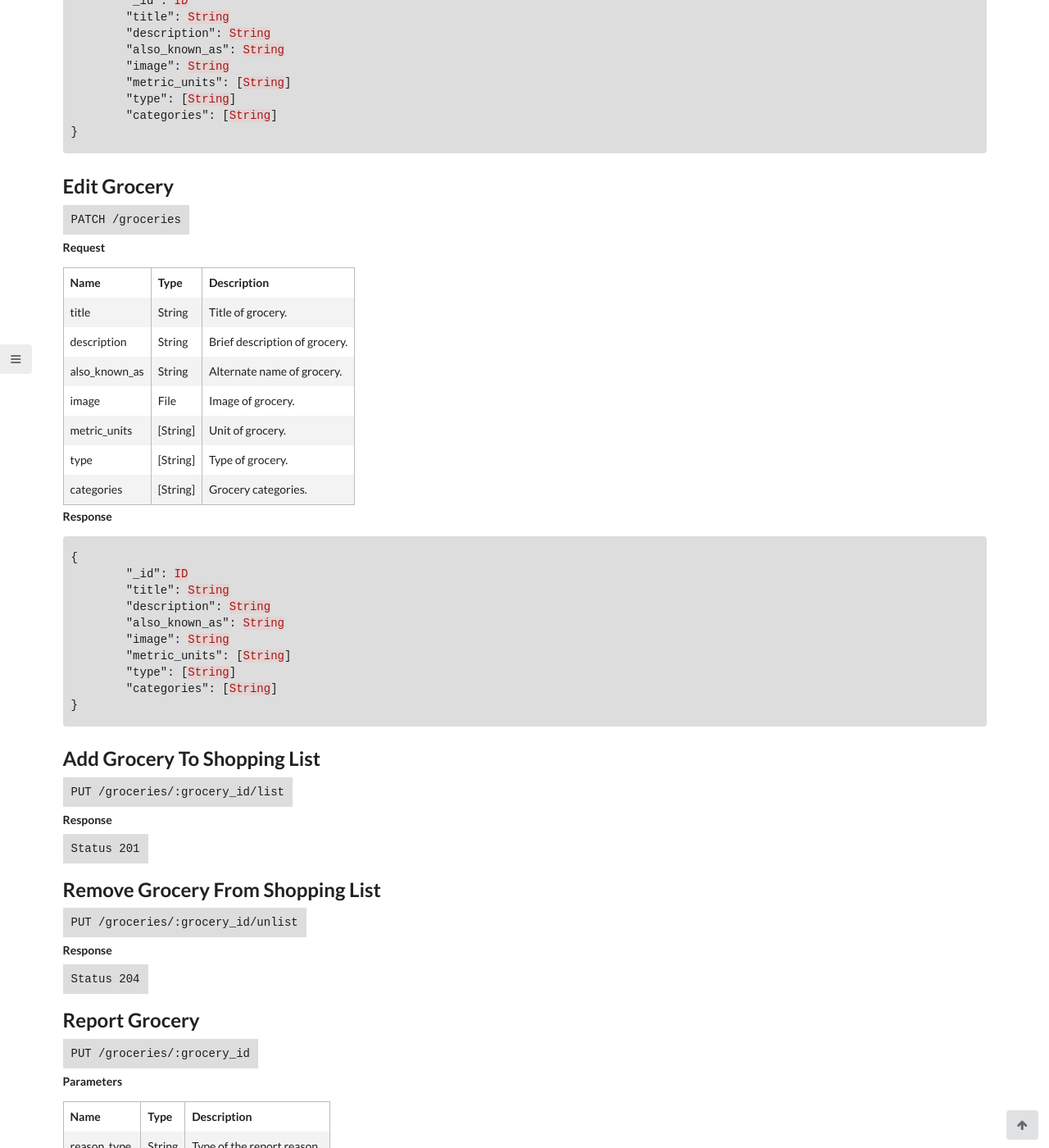
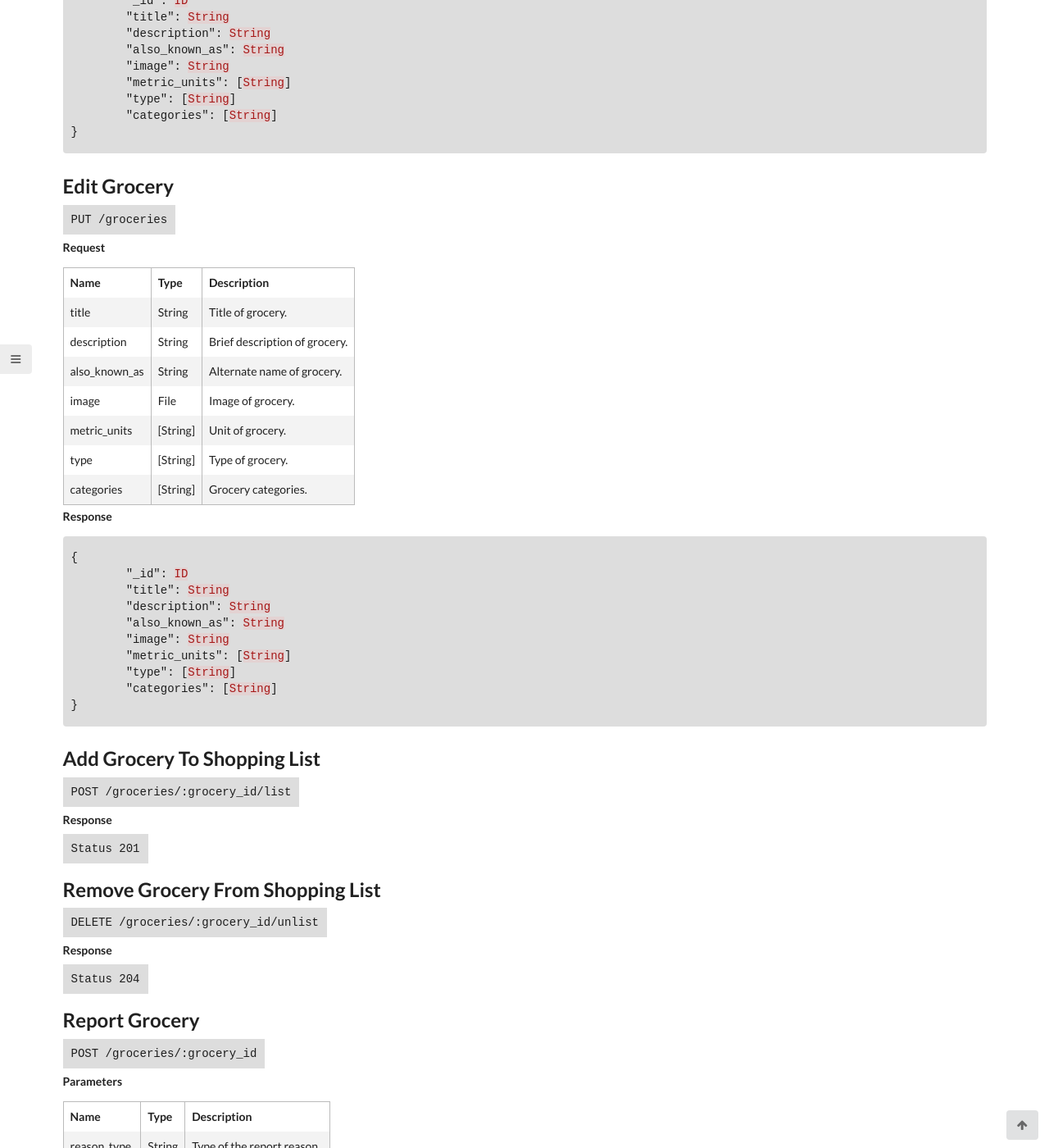
Before and after one commit to letsallchef/docs, a Jekyll site: the page built from _posts/api/2017-03-08-groceries.md, in a window 1280 px wide and 1400 px high, scrolled down 2052 px. Shown: the whole window at 82% size. Built offline with Jekyll 4.4.1, drawn with Linux system fonts in a browser that asks for light colours.

Commit message:
fixes http verbs

```diff
--- a/_posts/api/2017-03-08-groceries.md
+++ b/_posts/api/2017-03-08-groceries.md
@@ -113,7 +113,7 @@ layout: api
 
 ## Edit Grocery
 
-`PATCH /groceries`
+`PUT /groceries`
 
 **Request**
 
@@ -145,7 +145,7 @@ layout: api
 
 ## Add Grocery To Shopping List
 
-`PUT /groceries/:grocery_id/list`
+`POST /groceries/:grocery_id/list`
 
 **Response**
 
@@ -154,7 +154,7 @@ layout: api
 
 ## Remove Grocery From Shopping List
 
-`PUT /groceries/:grocery_id/unlist`
+`DELETE /groceries/:grocery_id/unlist`
 
 **Response**
 
@@ -163,7 +163,7 @@ layout: api
 
 ## Report Grocery
 
-`PUT /groceries/:grocery_id`
+`POST /groceries/:grocery_id`
 
 **Parameters**
 
```
Also changed, not shown: _posts/api/2017-03-09-recipes.md (+3 -3 lines).
